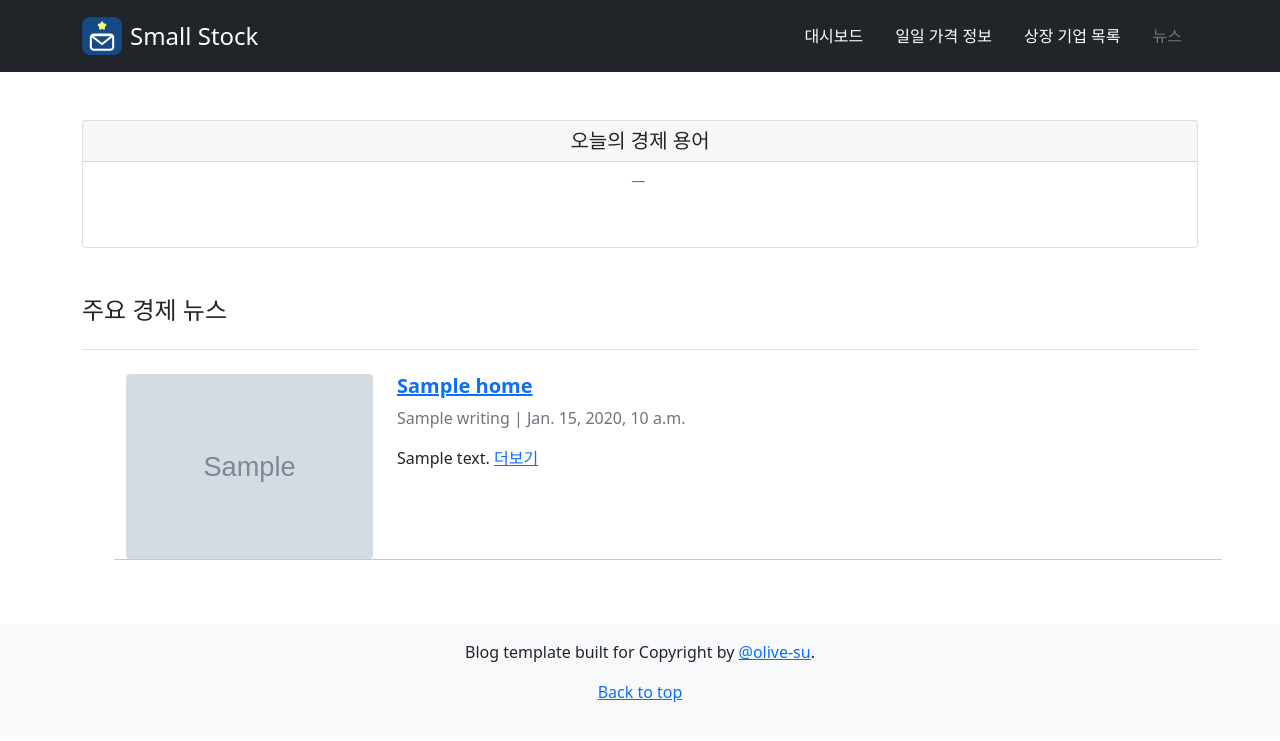
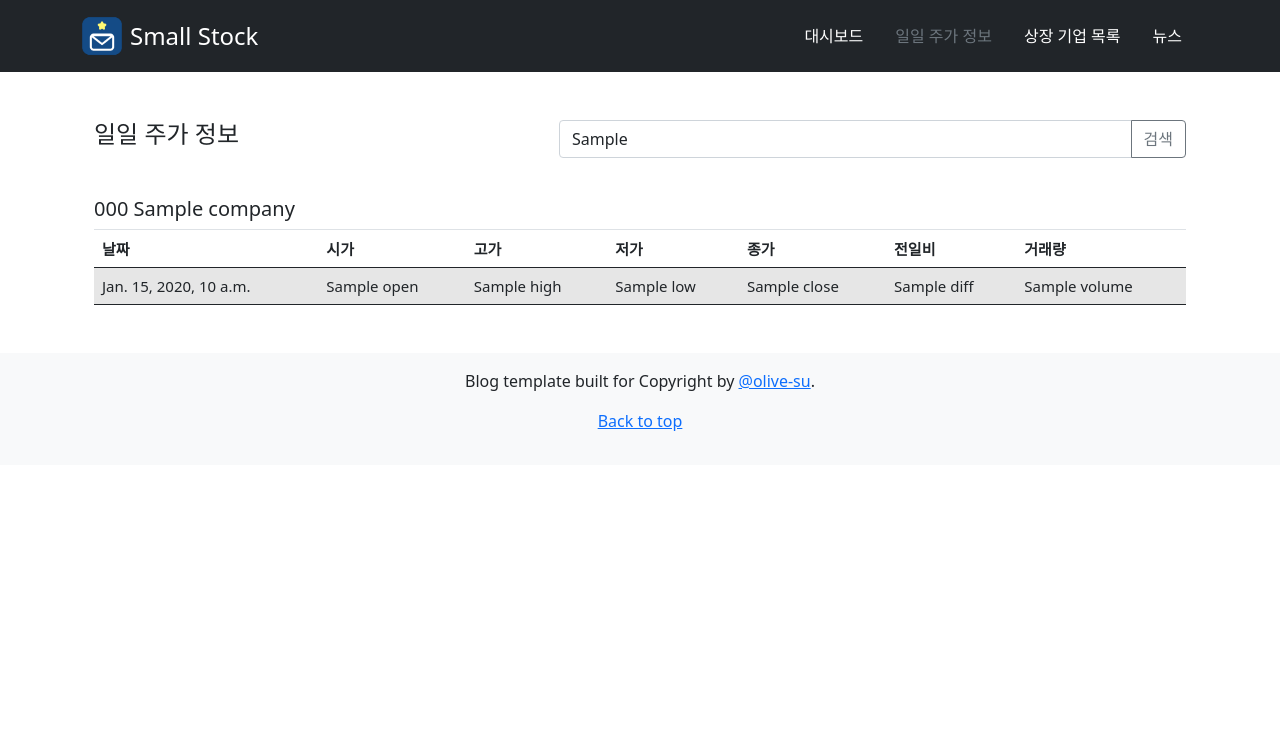
Before and after one commit to olive-su/django-practice, a Django app: template templates/stock/daily.html in a window 1280 px wide. Shown: the top 741 px of the page. Run offline with Django 4.2, Linux system fonts and the light colour scheme; the template is opened without the code that fills it: most values are stand-ins (such as "Sample title", 1, 10 or a date in 2020); grey boxes marked "Sample" are stand-in pictures; some libraries are stand-ins or nearby versions.

Commit message:
Feat:주가 정보 페이지 생성

```diff
--- a/templates/stock/company.html
+++ b/templates/stock/company.html
@@ -53,7 +53,7 @@
 
       <ul class="nav nav-pills">
         <li class="nav-item"><a href="/dashboard" class="nav-link text-white">대시보드</a></li>
-        <li class="nav-item"><a href="/daily" class="nav-link text-white">일일 가격 정보</a></li>
+        <li class="nav-item"><a href="/daily" class="nav-link text-white">일일 주가 정보</a></li>
         <li class="nav-item"><a href="/company" class="nav-link text-secondary">상장 기업 목록</a></li>
         <li class="nav-item"><a href="/news" class="nav-link text-white">뉴스</a></li>
       </ul>
@@ -69,9 +69,9 @@
 <div class="col-7">
     <div class="row justify-content-end">
         <div class="col-8 input-group">
-            <input type="text" class="form-control kw" value="{{ kw|default_if_none:'' }}">
+            <input type="text" class="form-control kw" value="{{ kw|default_if_none:'' }}" placeholder="기업 코드 또는 기업명 검색">
             <div class="input-group-append">
-                <button class="btn btn-outline-secondary" type="button" id="btn_search">찾기</button>
+                <button class="btn btn-outline-secondary" type="button" id="btn_search">검색</button>
             </div>
         </div>
     </div>
--- a/templates/stock/daily.html
+++ b/templates/stock/daily.html
@@ -3,7 +3,7 @@
 <!DOCTYPE html>
 <html lang="ko">
 <head>
-  <title>주요 경제 뉴스</title>
+  <title>일일 주가 정보</title>
   <meta charset="utf-8">
   <meta name="viewport" content="width=device-width, initial-scale=1">
   <meta name="description" content="">
@@ -53,58 +53,64 @@
 
       <ul class="nav nav-pills">
         <li class="nav-item"><a href="/dashboard" class="nav-link text-white">대시보드</a></li>
-        <li class="nav-item"><a href="/daily_price" class="nav-link text-white">일일 가격 정보</a></li>
+        <li class="nav-item"><a href="/daily" class="nav-link text-secondary">일일 주가 정보</a></li>
         <li class="nav-item"><a href="/company" class="nav-link text-white">상장 기업 목록</a></li>
-        <li class="nav-item"><a href="/news" class="nav-link text-secondary">뉴스</a></li>
+        <li class="nav-item"><a href="/news" class="nav-link text-white">뉴스</a></li>
       </ul>
     </header>
   </div>
 </div>
 
-
 <div class="container my-5">
-  <div>
-  <div class="mb-5 card text-center">
-    <h5 class="card-header">
-      오늘의 경제 용어
-    </h5>
-    <div class="card-body">
-        <h5 class="card-title">{{today_word.k_word}}</h5>
-        <p class="blockquote-footer">{{today_word.e_word}}</p>
-        <p class="p-1">{{today_word.w_content}}</p>
+  <div class="container">
+  <div class="row">
+    <div class="col-5"> <h4 class="pb-4 mb-4">일일 주가 정보</h4></div>
+<!-- ------------------------------- [edit] -------------------------------- -->
+<div class="col-7">
+    <div class="row justify-content-end">
+        <div class="col-8 input-group">
+            <input type="text" class="form-control kw" value="{{ kw|default_if_none:'' }}" placeholder="기업 코드 또는 기업명 검색">
+            <div class="input-group-append">
+                <button class="btn btn-outline-secondary" type="button" id="btn_search">검색</button>
             </div>
         </div>
     </div>
-
-<div>
-    <h4 class="pb-4 mb-4 border-bottom">주요 경제 뉴스</h4>
-    <!-- django의 HTML 코드 -->
-  <ul>
-      <!-- edit. 리스트 두개를 한번에 받아서 출력 -->
-      {%for home in items %}
-      <div class="container">
-        <div class="row">
-          <div class="col-3"><img src="{{home.image}}" class="img-fluid rounded" style="object-fit:cover" alt="No image"/></div>
-          <div class="col-9">
-          <article class="blog-post">
-            <h5 class="blog-post-title">
-              <a class="text-primary font-weight-bold" href="{{home.link}}">{{home.title}} </a> </h5>
-            <p class="blog-post-meta text-secondary">
-              {{home.writing}} | {{home.date}}
-            </p>
-            <p>
-              {{home.content}} <a href="{{ home.link }}">더보기</a>
-            </p>
-        </div>
-        <hr />
 </div>
 </div>
-      {%endfor%}
-      <!-- -->
-  </ul>
+<!-- ----------------------------------------------------------------------- -->
+<div>
+    {%if daily%}
+        <h5> {{daily.0.code}} {{daily.0.company}} </h5>
+    <table class="table table-striped" style="font-size:15px;">
+        <thead>
+        <tr class="thead-dark">
+            <td><B>날짜</B></td>
+            <td><B>시가</B></td>
+            <td><B>고가</B></td>
+            <td><B>저가</B></td>
+            <td><B>종가</B></td>
+            <td><B>전일비</B></td>
+            <td><B>거래량</B></td>
+        </tr>
+        </thead>
+        <tbody>
+        {% for item in daily%}
+        <tr>
+            <td>{{item.date}} <!--날짜--></td>
+            <td>{{item.open}} <!--시가--></td>
+            <td>{{item.high}} <!--고가--></td>
+            <td>{{item.low}} <!--저가--> </td>
+            <td>{{item.close}} <!--종가--></td>
+            <td>{{item.diff}} <!--전일비--></td>
+           <td>{{item.volume}} <!--거래량--></td>
+        </tr>
+        {% endfor %}
+        <tbody>
+    </table>
+    {%endif%}
 </div>
 </div>
-
+</div>
     <footer class="footer mt-auto py-3 bg-light">
       <containe class=text-center>
       <p>
@@ -118,6 +124,22 @@
       </container>
     </footer>
 
+<!-- edit -->
+<form id="searchForm" method="get" action="{% url 'daily' %}">
+    <input type="hidden" id="kw" name="kw" value="{{ kw|default_if_none:'' }}">
+</form>
+<!-- -->
+{% block script %}
+<script type='text/javascript'>
+$(document).ready(function(){
+    $("#btn_search").on('click', function() {
+        $("#kw").val($(".kw").val());
+        $("#searchForm").submit();
+    });
+});
+</script>
+{% endblock %}
+
 <script src="https://ajax.googleapis.com/ajax/libs/jquery/1.12.0/jquery.min.js"></script>
 <script src="http://maxcdn.bootstrapcdn.com/bootstrap/3.3.6/js/bootstrap.min.js"></script>
 
@@ -130,4 +152,6 @@
 <script src="https://cdn.jsdelivr.net/npm/feather-icons@4.28.0/dist/feather.min.js" integrity="sha384-uO3SXW5IuS1ZpFPKugNNWqTZRRglnUJK6UAZ/gxOX80nxEkN9NcGZTftn6RzhGWE" crossorigin="anonymous"></script>
 <script src="https://cdn.jsdelivr.net/npm/chart.js@2.9.4/dist/Chart.min.js" integrity="sha384-zNy6FEbO50N+Cg5wap8IKA4M/ZnLJgzc6w2NqACZaK0u0FXfOWRRJOnQtpZun8ha" crossorigin="anonymous"></script>
 <script src="dashboard.js"></script>
+
+
 </body>
--- a/templates/stock/news.html
+++ b/templates/stock/news.html
@@ -53,7 +53,7 @@
 
       <ul class="nav nav-pills">
         <li class="nav-item"><a href="/dashboard" class="nav-link text-white">대시보드</a></li>
-        <li class="nav-item"><a href="/daily" class="nav-link text-white">일일 가격 정보</a></li>
+        <li class="nav-item"><a href="/daily" class="nav-link text-white">일일 주가 정보</a></li>
         <li class="nav-item"><a href="/company" class="nav-link text-white">상장 기업 목록</a></li>
         <li class="nav-item"><a href="/news" class="nav-link text-secondary">뉴스</a></li>
       </ul>
```
Also changed, not shown: stock/admin.py (+13 -3 lines), stock/models.py (+36 -4 lines), stock/views.py (+16 -6 lines), stock/migrations/0002_price.py (added), stock/migrations/0003_delete_price.py (added). Lines whose indentation alone changed are shown as unchanged.
